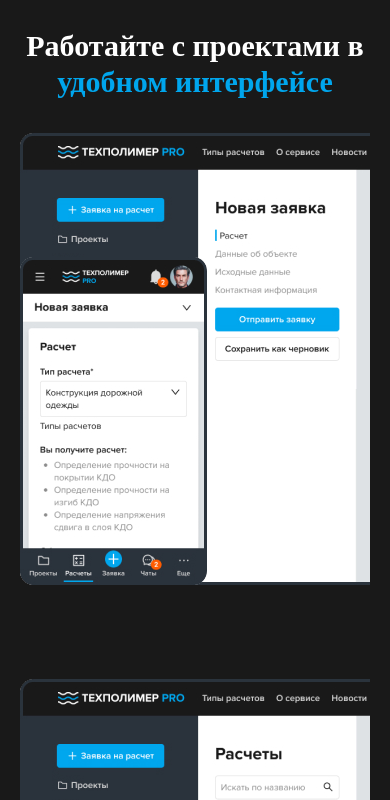
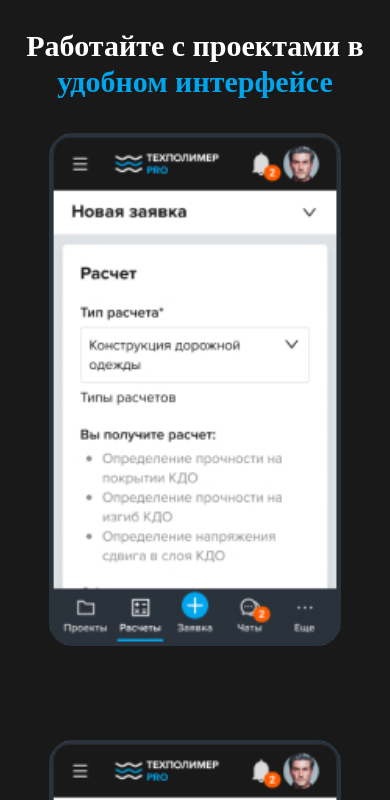
Before and after one commit to dmsk01/techpolimer, a website: page #src/index.html in a window 390 px wide. Shown: the part 2740-3540 px from the top of the page. Drawn offline with nearby package versions, Linux system fonts and the light colour scheme; files that its build step writes are made by us from their sources; a web font is replaced by a local one.

Commit message:
interface slider with adaptive

```diff
--- a/#src/scss/interface.scss
+++ b/#src/scss/interface.scss
@@ -51,6 +51,12 @@
   img {
     border-radius: 14px;
     object-fit: cover;
+    @media (max-width: 540px) {
+      border-radius: 30px;
+    }
+    @media (max-width: 440px) {
+      border-radius: 24px;
+    }
   }
   &__image {
     max-width: 810px;
@@ -59,18 +65,45 @@
     left: 50%;
     transform: translateX((-58.5%));
     @include adaptiv-value("margin-bottom", 100, 70, 1);
+    img:first-child {
+      @media (max-width: $md2+px) {
+        position: absolute;
+        width: 100%;
+        height: 100%;
+        top: 0;
+        left: 0;
+        object-fit: cover;
+      }
+      @media (max-width: 540px) {
+        display: none;
+      }
+    }
     img:last-child {
       position: absolute;
       right: 0;
       bottom: 0;
       transform: translate(140px, -50px);
       @media (max-width: 1050px) {
-        right: 100%;
-        transform: translate(100%, 0);
+        right: 0;
+        transform: translate(0, 0);
+      }
+      @media (max-width: 640px) {
+        display: none;
+      }
+      @media (max-width: 540px) {
+        display: block;
+        position: static;
+        width: 75vw;
+        margin: 0 auto;
       }
     }
     @media (max-width: 1050px) {
-      transform: translateX((-50%));
+      transform: translateX(0%);
+      left: 0;
+      padding-bottom: 55.5%;
+    }
+    @media (max-width: 540px) {
+      padding-bottom: 0;
     }
   }
   &__small-image {
```
